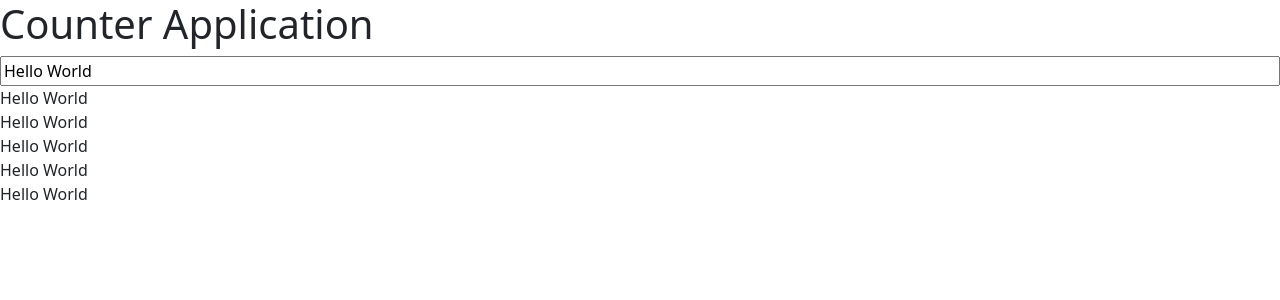
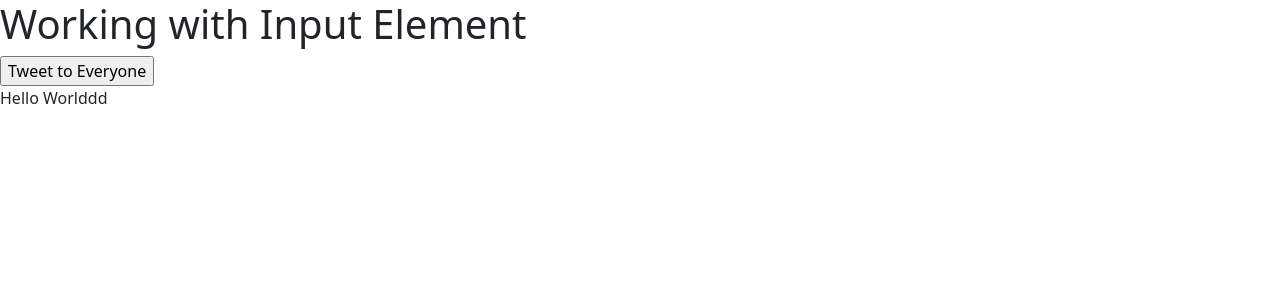
Before and after one commit to dhonevrushabh07/my-react-project-day19, a React (Create React App) app: page / in a window 1280 px wide. Shown: the top 300 px of the page. Built offline with nearby package versions, Linux system fonts and the light colour scheme.

Commit message:
app.js input box

```diff
--- a/src/App.js
+++ b/src/App.js
@@ -9,25 +9,14 @@ export default function App() {
 }
 
 function MyComponent() {
-  let [msg, setMsg] = useState("Hello World");
-  const changeMessage = (e) => {
-    setMsg(e.target.value);
-  };
-
+  const [list] = useState(["Hello Worlddd"]);
   return (
     <div>
-      <h1>Counter Application</h1>
-      <input
-        className="w-100"
-        type="text"
-        value={msg}
-        onChange={changeMessage}
-      />
-      <div>{msg}</div>
-      <div>{msg}</div>
-      <div>{msg}</div>
-      <div>{msg}</div>
-      <div>{msg}</div>
+      <h1>Working with Input Element</h1>
+      <input type="button" value="Tweet to Everyone" />
+      {list.map((item) => (
+        <div>{item}</div>
+      ))}
     </div>
   );
 }
```
